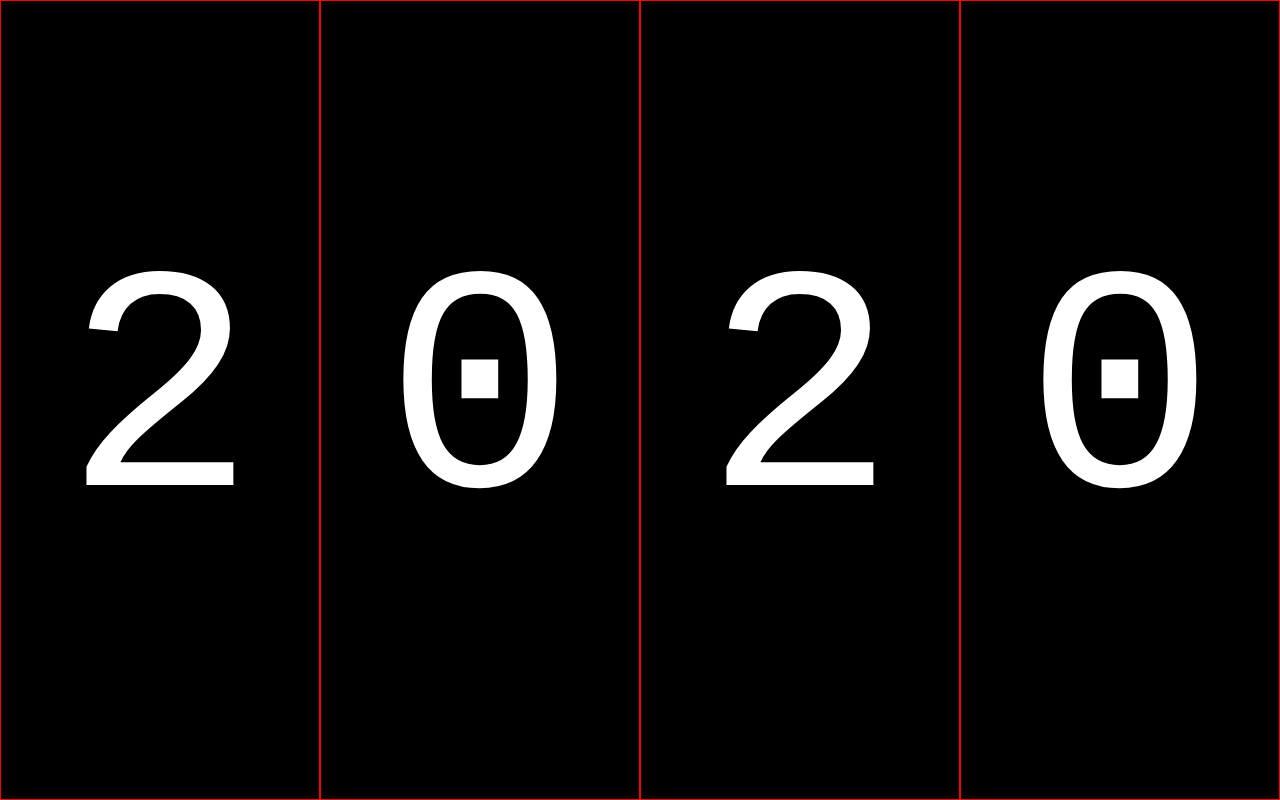
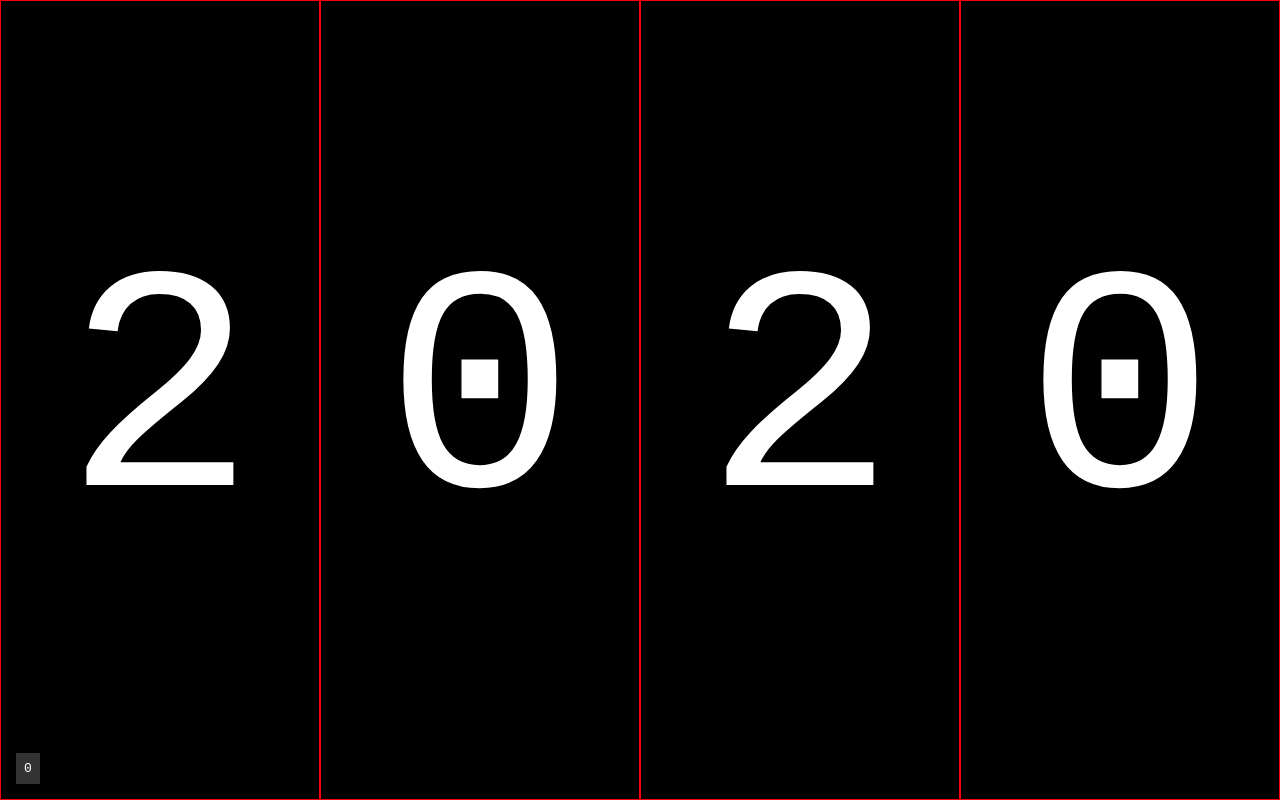
Before and after one commit to moritzebeling/twenty-twenty, a Svelte app: page / in a window 1280 px wide. Built offline with nearby package versions, Linux system fonts and the light colour scheme.

Commit message:
use mouse wheel event

```diff
--- a/public/global.css
+++ b/public/global.css
@@ -10,10 +10,13 @@ body {
 	background-color: #000;
 	color: #fff;
 	height: 100vh;
+}
+
+.digits {
 	font-size: 25vw;
 }
 @media( max-height: 30vw ){
-	body {
+	.digits {
 		font-size: 70vh;
 	}
 }
--- a/src/App.svelte
+++ b/src/App.svelte
@@ -2,19 +2,29 @@
 
 	const year = '2020';
 
+	let scrollPos = 0;
+
+	import { mouseWheelListen } from './mouse-wheel.js';
+
+	mouseWheelListen(function(dx, dy) {
+      scrollPos = dy
+    }, true);
+
 </script>
 
-<main>
+<main class="digits">
 	<ul>
 		{#each year.split('') as digit, x}
 			<li class="slot s{x}">
-				{#each new Array(10) as y}
+				{#each new Array(3) as y}
 					<div><span>{digit}</span></div>
 				{/each}
 			</li>
 		{/each}
 	</ul>
 </main>
+
+<aside>{scrollPos}</aside>
 
 <style>
 
@@ -32,7 +42,7 @@
 	li {
 		flex: 1 1 25%;
 		height: 100vh;
-		overflow-y: scroll;
+		overflow-y: hidden;
 
 	}
 	li > div {
@@ -46,4 +56,13 @@
 		align-items: center;
 	}
 
+	aside {
+		position: fixed;
+		bottom: 1rem;
+		left: 1rem;
+		padding: 0.5rem;
+		background-color: #333;
+		z-index: 10;
+	}
+
 </style>
--- /dev/null
+++ b/src/mouse-wheel.js
@@ -0,0 +1,36 @@
+'use strict'
+
+export function mouseWheelListen(element, callback, noScroll) {
+  if(typeof element === 'function') {
+    noScroll = !!callback
+    callback = element
+    element = window
+  }
+  var lineHeight = 1;
+  var listener = function(ev) {
+    if(noScroll) {
+      ev.preventDefault()
+    }
+    var dx = ev.deltaX || 0
+    var dy = ev.deltaY || 0
+    var dz = ev.deltaZ || 0
+    var mode = ev.deltaMode
+    var scale = 1
+    switch(mode) {
+      case 1:
+        scale = lineHeight
+      break
+      case 2:
+        scale = window.innerHeight
+      break
+    }
+    dx *= scale
+    dy *= scale
+    dz *= scale
+    if(dx || dy || dz) {
+      return callback(dx, dy, dz, ev)
+    }
+  }
+  element.addEventListener('wheel', listener)
+  return listener
+}
```
